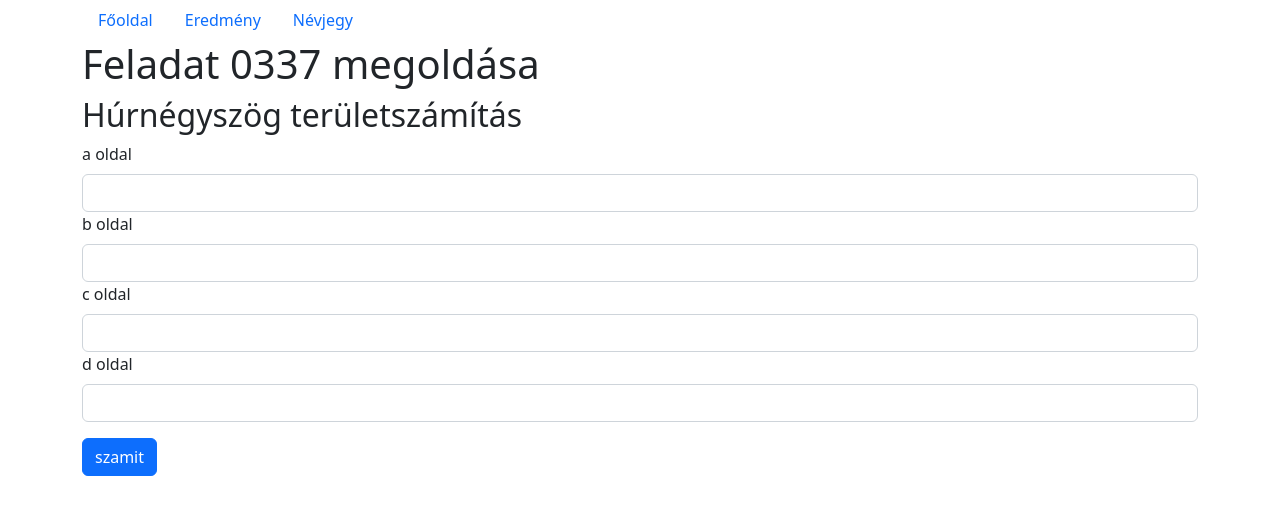
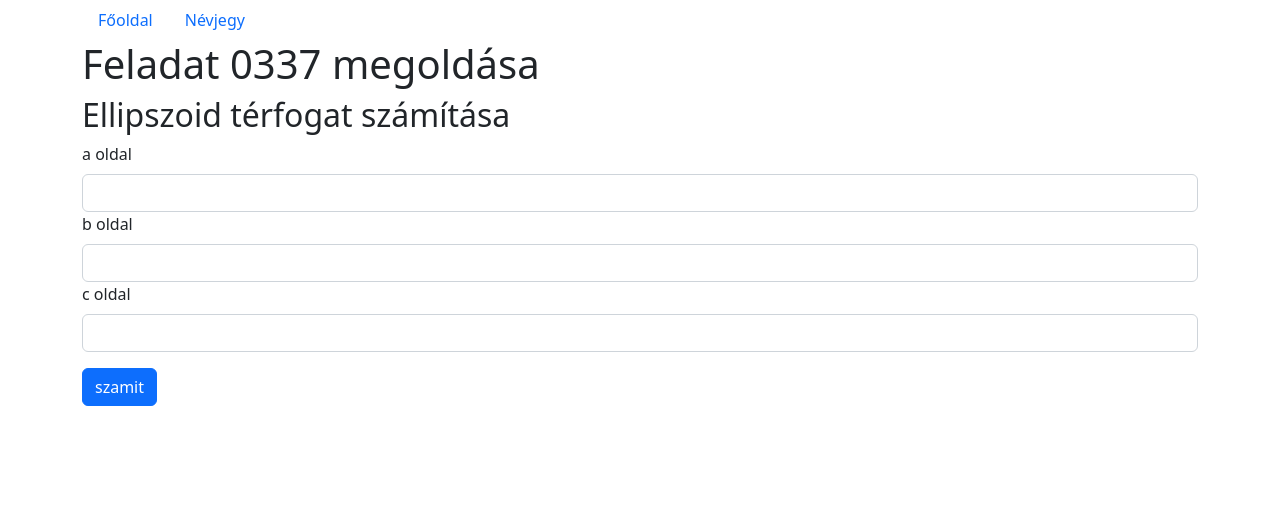
Before and after one commit to haribomaci/s1nphunegyter, a PHP site: page / in a window 1280 px wide. Shown: the top 515 px of the page. Run offline with PHP 8.4, Linux system fonts and the light colour scheme.

Commit message:
szamitas

```diff
--- a/src/templates/head.html
+++ b/src/templates/head.html
@@ -16,9 +16,6 @@
               <a class="nav-link" href="index.php">Főoldal</a>
             </li>
             <li class="nav-item">
-              <a class="nav-link" href="eredmeny.php">Eredmény</a>
-            </li>
-            <li class="nav-item">
               <a class="nav-link" href="about.php">Névjegy</a>
             </li>
           </ul>
--- a/src/templates/home.html
+++ b/src/templates/home.html
@@ -1,4 +1,4 @@
-<h2>Húrnégyszög területszámítás</h2>
+<h2>Ellipszoid térfogat számítása</h2>
 
 <form action="calc.php" methot="get">
     <div>
@@ -13,9 +13,5 @@
         <label for="cside" class="form-label">c oldal</label>
         <input type="text" name="cside" id="cside" class="form-control">
     </div>
-    <div>
-        <label for="dside" class="form-label">d oldal</label>
-        <input type="text" name="dside" id="dside" class="form-control">
-    </div>
     <button type="submit" class="btn btn-primary mt-3">szamit</button>
 </form> <!--feldolgozó calc.php-->
```
Also changed, not shown: src/calc.php (+10 -12 lines).
